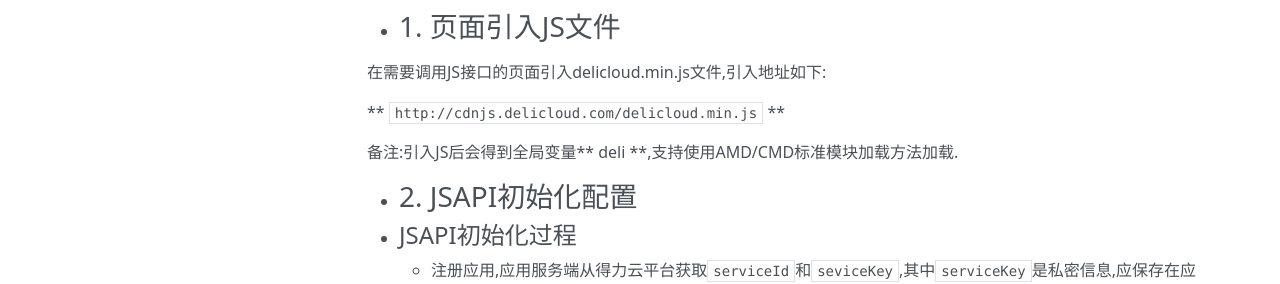
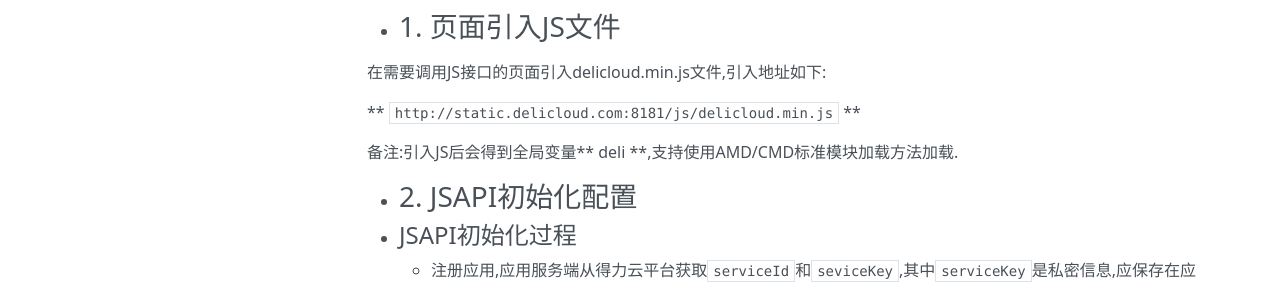
Before and after one commit to nbdeliyun/delicloud-docs, an MkDocs documentation site: the page built from docs/general/jssdk/index.md, in a window 1280 px wide and 900 px high. Shown: the part 309-593 px from the top of the window. Built offline with MkDocs 1.6.1, drawn with Linux system fonts in a browser that asks for light colours; nearby versions of some CDN libraries; old or Windows-style settings are respelled for this version of MkDocs; part of the change alters nothing that is shown.

Commit message:
change a file's url

```diff
--- a/docs/general/jssdk/index.md
+++ b/docs/general/jssdk/index.md
@@ -12,7 +12,7 @@
 
 在需要调用JS接口的页面引入delicloud.min.js文件,引入地址如下:
 
-** `http://cdnjs.delicloud.com/delicloud.min.js` **
+** `http://static.delicloud.com:8181/js/delicloud.min.js` **
 
 备注:引入JS后会得到全局变量** deli **,支持使用AMD/CMD标准模块加载方法加载.
 
```
